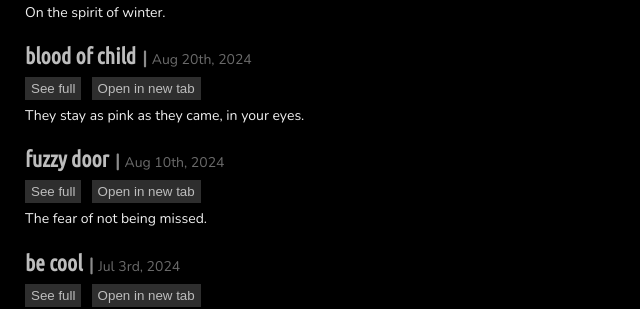
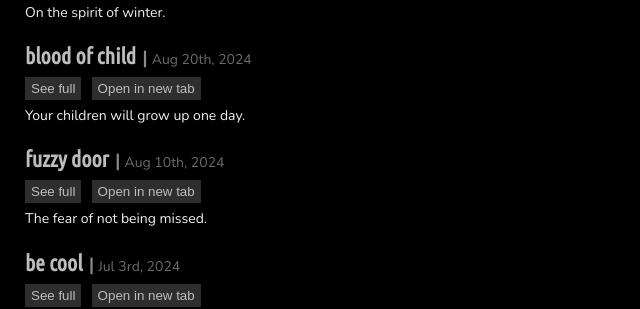
Before and after one commit to olivecarambola/logbook, a Jekyll site: the page built from post_all.md, in a window 1280 px wide and 900 px high, scrolled down 900 px. Shown: the part 154-463 px from the top of the window, without its empty margins (0-640 px from the left). Built offline with Jekyll 4.4.1, drawn with Linux system fonts in a browser that asks for light colours; some web fonts are replaced.

Commit message:
Update 2024-08-20-bloodofchild.md

```diff
--- a/_posts/2024-08-20-bloodofchild.md
+++ b/_posts/2024-08-20-bloodofchild.md
@@ -3,7 +3,7 @@ layout: posts
 title: "blood of child"
 date: 2024-08-20
 permalink: /posts/24-08-20-bloodofchild/
-summary: "They stay as pink as they came, in your eyes."
+summary: "Your children will grow up one day."
 collection: "coda"
 wrdcount_original: 347
 wrdcount_quote: 0
```
